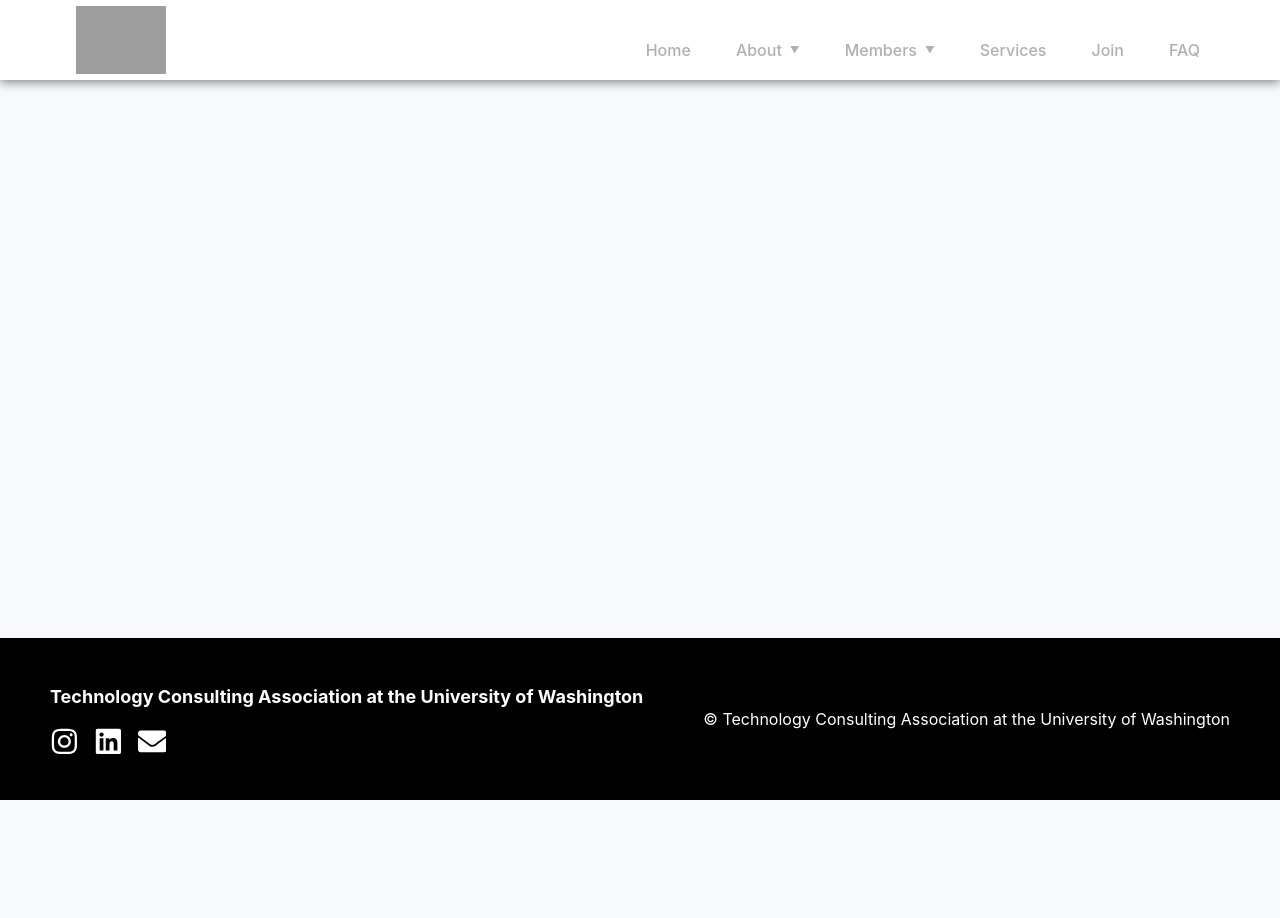
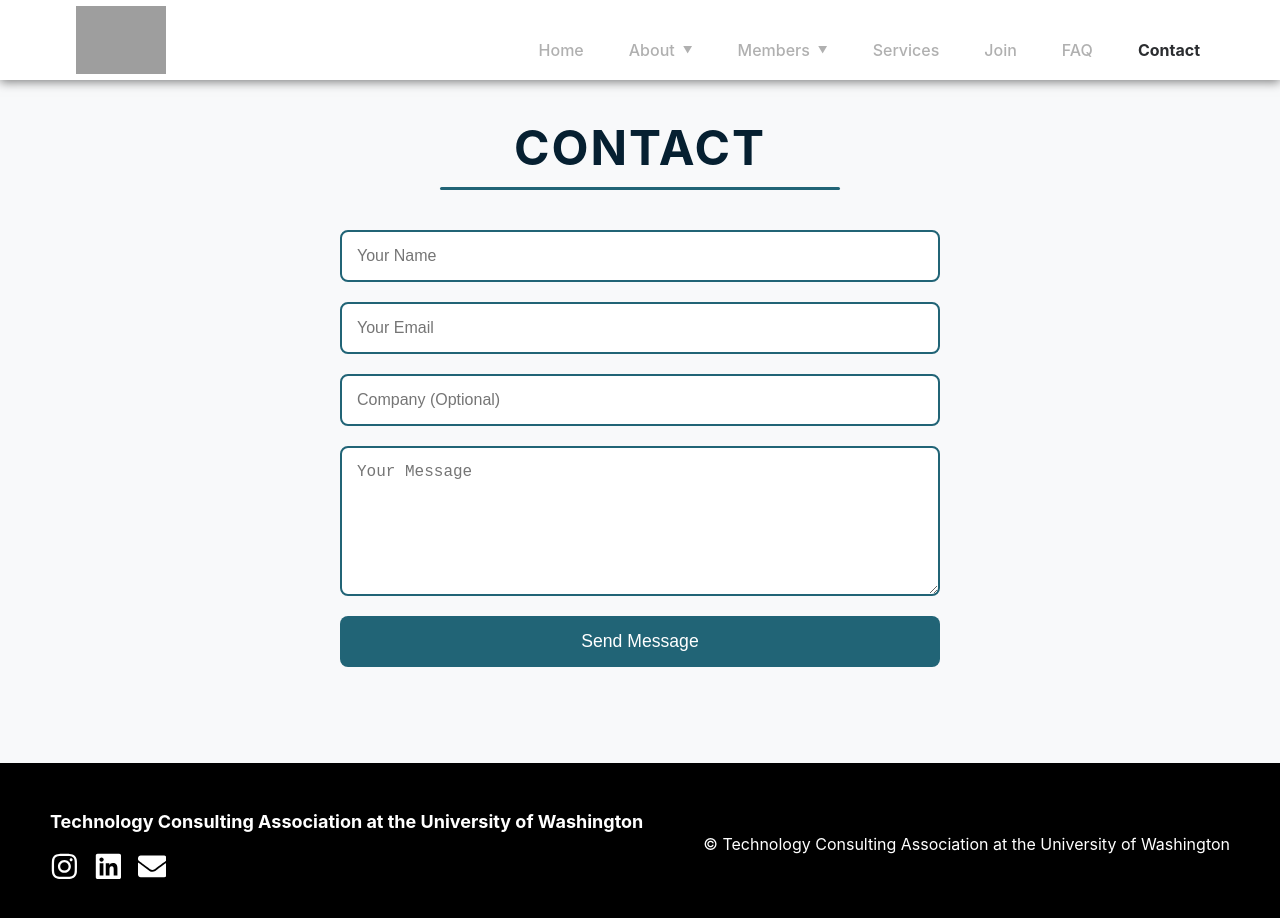
Before and after one commit to TCA-UW/TCA-UW.github.io, a React (Create React App) app: page /contact in a window 1280 px wide. Shown: the top 918 px of the page. Before the commit the page ends 800 px from the top, so only its background shows below. Built offline with nearby package versions, Linux system fonts and the light colour scheme; grey boxes are pictures that could not be loaded.

Commit message:
Added contact form

```diff
--- a/package.json
+++ b/package.json
@@ -4,6 +4,7 @@
   "homepage": "https://TCA-UW.github.io",
   "private": false,
   "dependencies": {
+    "@emailjs/browser": "^4.4.1",
     "@testing-library/jest-dom": "^5.17.0",
     "@testing-library/react": "^13.4.0",
     "@testing-library/user-event": "^13.5.0",
--- a/src/App.js
+++ b/src/App.js
@@ -11,6 +11,7 @@ import Footer from './components/Footer';
 import Services from './components/Services';
 import Subteams from './components/Subteams';
 import Consultants from './components/Consultants';
+import Contact from './components/Contact';
 
 function App() {
   return (
@@ -30,6 +31,7 @@ function App() {
             <Route path="/join" element={<Join />} />
             <Route path="/services" element={<Services />} />
             <Route path="/about/subteams" element={<Subteams />} />
+            <Route path="/contact" element={<Contact />} />
           </Routes>
         </main>
         <footer className="Footer">
--- a/src/components/About.js
+++ b/src/components/About.js
@@ -12,8 +12,8 @@ const About = () => {
       <p className="about-info">
         TCA is the University of Washington's premier student-run technology consultancy.
         We offer a variety of services tailored at helping companies solve their problems
-        using technologies including software development, systems architecture,
-        cloud solutions, data analysis, and AI integration. We also help students foster the consulting
+        using technology including software development, systems architecture,
+        cloud solutions, data analysis, and database management. We also help students foster the consulting
         skills they need to succeed in the industry. If you're company looking for a tech consult, we'd love to
         get to know you, what you'd like out of consulting, and what brought you here! Find more information about
         how to contact us on the "Contact" page above.
--- /dev/null
+++ b/src/components/Contact.js
@@ -0,0 +1,93 @@
+import React, { useState } from "react";
+import "../css/Contact.css";
+import emailjs from "@emailjs/browser";
+
+
+const Contact = () => {
+  const [form, setForm] = useState({
+    name: "",
+    email: "",
+    company: "",
+    message: ""
+  });
+
+  const [isSending, setIsSending] = useState(false);
+
+  const handleChange = (e) => {
+    setForm({ ...form, [e.target.name]: e.target.value });
+  };
+
+  const handleSubmit = (e) => {
+    e.preventDefault();
+
+    setIsSending(true);
+
+    const templateParams = {
+      name: form.name,
+      email: form.email,
+      company: form.company,
+      message: form.message
+    };
+
+    emailjs
+      .send(
+        process.env.REACT_APP_EMAILJS_SERVICE_ID,
+        process.env.REACT_APP_EMAILJS_TEMPLATE_ID,
+        templateParams,
+        process.env.REACT_APP_EMAILJS_PUBLIC_KEY
+      )
+      .then(() => {
+        alert("Message sent successfully!");
+        setForm({ name: "", email: "", company: "", message: "" });
+        setIsSending(false);
+      })
+      .catch((error) => {
+        console.error("Failed to send message:", error);
+        alert("Failed to send message. Please try again.");
+        setIsSending(false);
+      });
+  };
+
+  return (
+    <div className="contact-container">
+      <h1 className="contact-title">Contact</h1>
+      <form className="contact-form" onSubmit={handleSubmit}>
+        <input
+          type="text"
+          name="name"
+          placeholder="Your Name"
+          value={form.name}
+          onChange={handleChange}
+          required
+        />
+        <input
+          type="email"
+          name="email"
+          placeholder="Your Email"
+          value={form.email}
+          onChange={handleChange}
+          required
+        />
+        <input
+          type="text"
+          name="company"
+          placeholder="Company (Optional)"
+          value={form.company}
+          onChange={handleChange}
+        />
+        <textarea
+          name="message"
+          placeholder="Your Message"
+          value={form.message}
+          onChange={handleChange}
+          required
+        ></textarea>
+        <button type="submit" disabled={isSending}>
+          {isSending ? "Sending..." : "Send Message"}
+        </button>
+      </form>
+    </div>
+  );
+};
+
+export default Contact;
--- a/src/components/FAQ.js
+++ b/src/components/FAQ.js
@@ -25,7 +25,7 @@ const FAQ = () => {
       question: "What majors does TCA accept?",
       answer: "While we are in the process of getting affiliated with the Paul G. Allen School of Computer Science\
               and Engineering, we hire members across every major! TCA has both a tech team and a business teams,\
-              so as long as you're interested in joining onr of these groups, we highly encourage you to apply!"
+              so as long as you're interested in joining one of these groups, we highly encourage you to apply!"
     },
     {
       question: "What's the difference between TCA and UW's other consulting RSOs?",
@@ -40,7 +40,7 @@ const FAQ = () => {
       answer: "Not at all! TCA has both a tech team and a business team, so we accept members from both technical \
                and non-technical backgrounds. We only ask that members applying to the tech team have either taken CSE coursework \
                above CSE 122 or have taken and have placed into CSE 123 on the Allen School self-guided 12x placement exam. We will also \
-               have regular workshops where we will cove industry-level CS and business concepts including system design, database management, \
+               have regular workshops where we will cover industry-level CS and business concepts including system design, database management, \
                stakeholder analysis, and more!"
     },
     {
--- a/src/components/Header.js
+++ b/src/components/Header.js
@@ -100,6 +100,7 @@ const Header = () => {
           <Link to="/services" className={getNavLinkClass("/services")} onClick={closeMobileMenu}>Services</Link>
           <Link to="/join" className={getNavLinkClass("/join")} onClick={closeMobileMenu}>Join</Link>
           <Link to="/faq" className={getNavLinkClass("/faq")} onClick={closeMobileMenu}>FAQ</Link>
+          <Link to="/contact" className={getNavLinkClass("/contact")} onClick={closeMobileMenu}>Contact</Link>
         </nav>
       </div>
     </header>
--- a/src/components/Subteams.js
+++ b/src/components/Subteams.js
@@ -12,7 +12,7 @@ const Subteams = () => {
       <p className="subteams-info">
         Each engagement will have a project manager, a tech subteam, and a business subteam. The tech and business subteams will collaborate heavily
         to create a solution for the client, but each subteam has a different focus (described below). However, there is still lots of overlap between
-        subteams through various phases of the client project like the discovery phase, the initial research phase, etc. Please note that you can only join one subteam.
+        subteams through various phases of the client project like the discovery phas and the initial research phase. Please note that you can only join one subteam.
       </p>
 
       <div className="subteam">
--- /dev/null
+++ b/src/css/Contact.css
@@ -0,0 +1,101 @@
+.contact-container {
+    text-align: center;
+    display: flex;
+    flex-direction: column;
+    align-items: center;
+    padding: 3% 20px 6rem;
+    max-width: 1000px;
+    margin: auto;
+  }
+
+  .contact-title {
+    font-size: 3rem;
+    font-weight: bold;
+    color: #062031;
+    margin-bottom: 40px;
+    text-transform: uppercase;
+    letter-spacing: 2px;
+    position: relative;
+  }
+
+  .contact-title::after {
+    content: "";
+    display: block;
+    width: 400px;
+    height: 3px;
+    background-color: #216476;
+    margin: 10px auto 0;
+    border-radius: 2px;
+  }
+
+  .contact-form {
+    width: 100%;
+    max-width: 600px;
+    display: flex;
+    flex-direction: column;
+    gap: 20px;
+  }
+
+  .contact-form input,
+  .contact-form textarea {
+    padding: 15px;
+    border: 2px solid #216476;
+    border-radius: 8px;
+    font-size: 1rem;
+    width: 100%;
+    box-sizing: border-box;
+  }
+
+  .contact-form textarea {
+    resize: vertical;
+    min-height: 150px;
+  }
+
+  .contact-form button {
+    padding: 15px;
+    background-color: #216476;
+    color: white;
+    border: none;
+    border-radius: 8px;
+    font-size: 1.1rem;
+    cursor: pointer;
+    transition: background-color 0.3s;
+  }
+
+  .contact-form button:hover {
+    background-color: #184c5a;
+  }
+
+  @media (max-width: 768px) {
+    .contact-container {
+      padding: 5% 15px 4rem;
+    }
+
+    .contact-title {
+      font-size: 2.2rem;
+      margin-bottom: 30px;
+    }
+
+    .contact-title::after {
+      width: 70%;
+      max-width: 250px;
+    }
+  }
+
+  @media (max-width: 480px) {
+    .contact-container {
+      padding: 8% 12px 3rem;
+    }
+
+    .contact-title {
+      font-size: 1.8rem;
+      letter-spacing: 1px;
+      margin-bottom: 25px;
+    }
+
+    .contact-title::after {
+      width: 60%;
+      max-width: 200px;
+      height: 2px;
+    }
+  }
```
Also changed, not shown: 2 other files (tests, documents, lock files or other folders).
